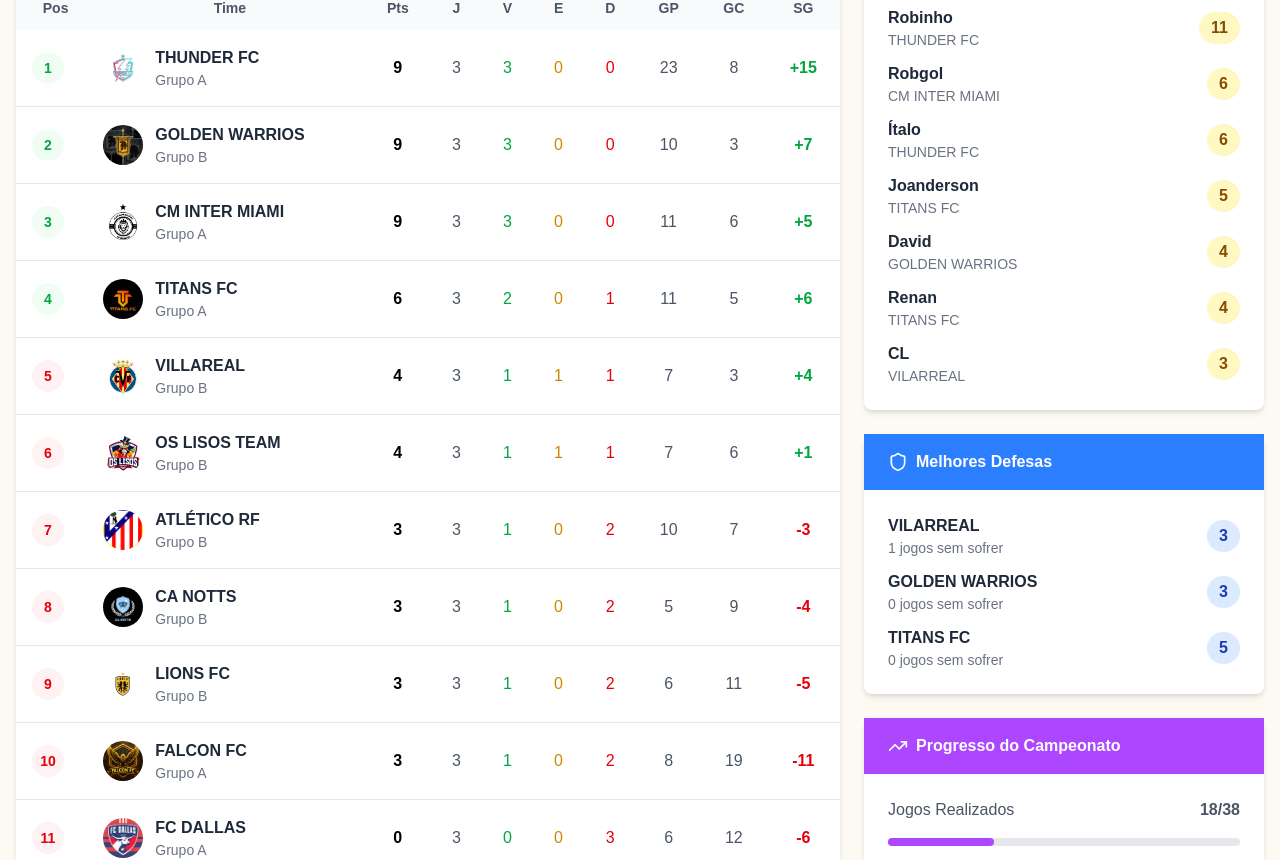
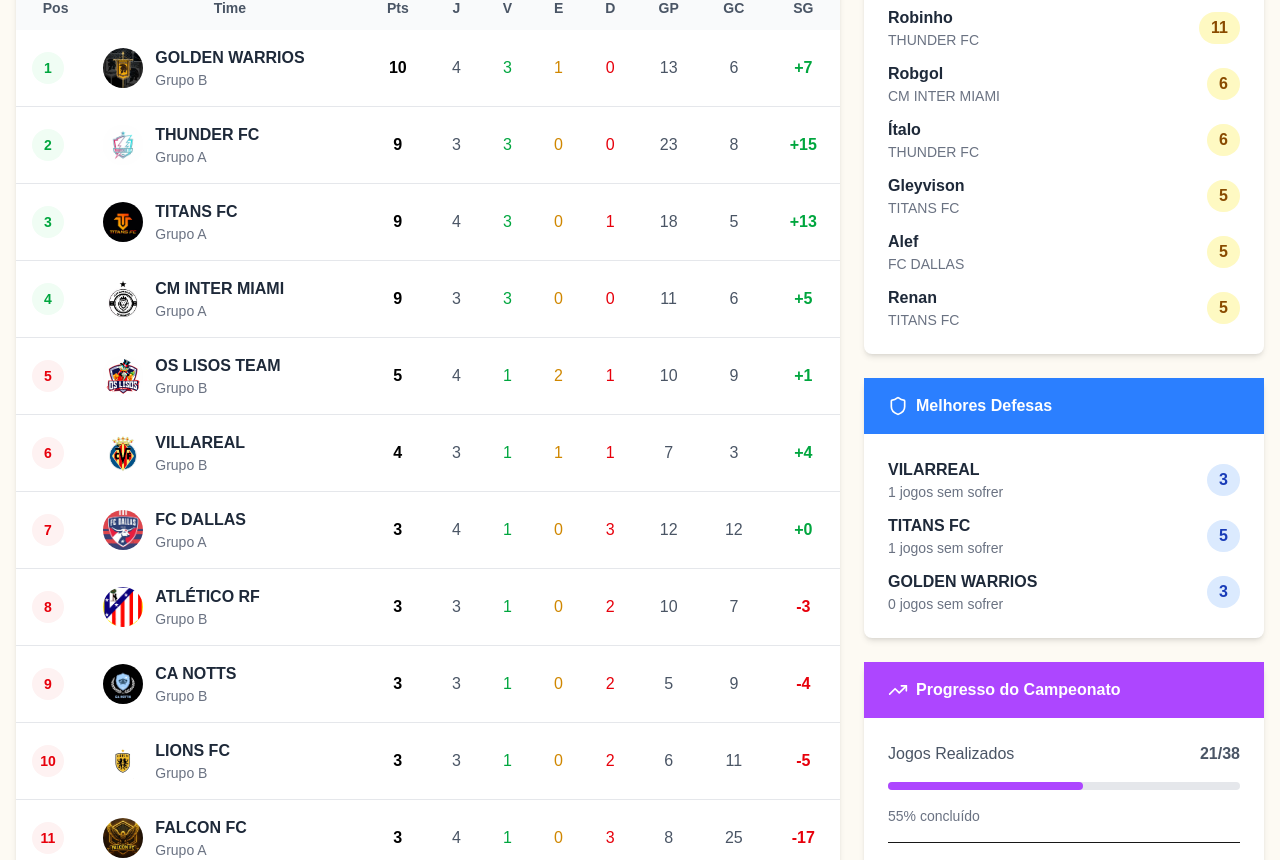
Before and after one commit to ArianNogueira/campeoes_travinho, a Next.js app in the folder client/: page /table in a window 1280 px wide. Shown: the part 360-1220 px from the top of the page. Built offline with nearby package versions, Linux system fonts and the light colour scheme.

Commit message:
feat: result update

```diff
--- a/client/src/app/matches/matches.json
+++ b/client/src/app/matches/matches.json
@@ -20,9 +20,9 @@
     {"id":17,"date":"16/07/2025","time":"20:00","round":3,"group":"A","home":{"id":5,"name":"TG FC","group":"Grupo A", "score": 3, "emblem":null},"away":{"id":1,"name":"CM INTER MIAMI","group":"Grupo A", "score": 5, "emblem":null}},
     {"id":18,"date":"16/07/2025","time":"21:00","round":3,"group":"B","home":{"id":11,"name":"CA NOTTS","group":"Grupo B", "score": 4, "emblem":null},"away":{"id":7,"name":"LIONS FC","group":"Grupo B", "score": 3, "emblem":null}},
 
-    {"id":19,"date":"18/07/2025","time":"19:00","round":4,"group":"A","home":{"id":4,"name":"FALCON FC","group":"Grupo A", "score": "", "emblem":null},"away":{"id":6,"name":"FC DALLAS","group":"Grupo A", "score": "", "emblem":null}},
-    {"id":20,"date":"18/07/2025","time":"20:00","round":4,"group":"A","home":{"id":5,"name":"TG FC","group":"Grupo A", "score": "", "emblem":null},"away":{"id":3,"name":"TITANS FC","group":"Grupo A", "score": "", "emblem":null}},
-    {"id":21,"date":"18/07/2025","time":"21:00","round":4,"group":"B","home":{"id":10,"name":"GOLDEN WARRIOS","group":"Grupo B", "score": "", "emblem":null},"away":{"id":12,"name":"OS LISOS TEAM","group":"Grupo B", "score": "", "emblem":null}},
+    {"id":19,"date":"18/07/2025","time":"19:00","round":4,"group":"A","home":{"id":4,"name":"FALCON FC","group":"Grupo A", "score": 0, "emblem":null},"away":{"id":6,"name":"FC DALLAS","group":"Grupo A", "score": 6, "emblem":null}},
+    {"id":20,"date":"18/07/2025","time":"20:00","round":4,"group":"A","home":{"id":5,"name":"TG FC","group":"Grupo A", "score": 0, "emblem":null},"away":{"id":3,"name":"TITANS FC","group":"Grupo A", "score": 7, "emblem":null}},
+    {"id":21,"date":"18/07/2025","time":"21:00","round":4,"group":"B","home":{"id":10,"name":"GOLDEN WARRIOS","group":"Grupo B", "score": 3, "emblem":null},"away":{"id":12,"name":"OS LISOS TEAM","group":"Grupo B", "score": 3, "emblem":null}},
     {"id":22,"date":"21/07/2025","time":"19:00","round":4,"group":"A","home":{"id":1,"name":"CM INTER MIAMI","group":"Grupo A", "score": "", "emblem":null},"away":{"id":2,"name":"THUNDER FC","group":"Grupo A", "score": "", "emblem":null}},
     {"id":23,"date":"21/07/2025","time":"20:00","round":4,"group":"B","home":{"id":11,"name":"CA NOTTS","group":"Grupo B", "score": "", "emblem":null},"away":{"id":9,"name":"VILARREAL","group":"Grupo B", "score": "", "emblem":null}},
     {"id":24,"date":"21/07/2025","time":"21:00","round":4,"group":"B","home":{"id":7,"name":"LIONS FC","group":"Grupo B", "score": "", "emblem":null},"away":{"id":8,"name":"ATLÉTICO RF","group":"Grupo B", "score": "", "emblem":null}},
--- a/client/src/app/matches/page.tsx
+++ b/client/src/app/matches/page.tsx
@@ -41,7 +41,7 @@ import matchesJson from "./matches.json";
 export default function MatchesPage() {
   const [matches, setMatches] = useState<Match[]>([]);
   const [selectedTeam, setSelectedTeam] = useState("all");
-  const [selectedRound, setSelectedRound] = useState(3);
+  const [selectedRound, setSelectedRound] = useState(4);
   const [editingMatch, setEditingMatch] = useState<Match | null>(null);
   const [editData, setEditData] = useState({ date: "", time: "", round: 1 });
   const [selectedMatch, setSelectedMatch] = useState<Match | null>(null);
@@ -304,7 +304,7 @@ export default function MatchesPage() {
             className="mx-auto border border-gray-200 rounded-xl p-4 shadow-md bg-white mb-6 max-w-xl md:max-w-full"
           >
             {/* Cabeçalho da partida: rodada + botão editar */}
-            <div className="flex flex-col sm:flex-row sm:justify-between sm:items-center gap-2 mb-2">
+            <div className="flex flex-col  sm:flex-row sm:justify-between sm:items-center gap-2 mb-2">
               <div className="text-center w-full text-sm text-indigo-600 font-semibold">
                 Rodada {match.round} · Grupo {match.group}
               </div>
@@ -316,7 +316,7 @@ export default function MatchesPage() {
                   Editar
                 </button>
                 <button
-                  className="bg-green-600 px-3 py-2 text-sm text-white rounded hover:bg-green-700 transition-colors ml-2"
+                  className="bg-green-600 px-2 py-1.5 mt-1 text-sm text-white rounded hover:bg-green-700 transition-colors ml-2 md:ml-0"
                   onClick={() => openDetailsModal(match)}
                 >
                   Partida
--- a/client/src/app/table/mockData.ts
+++ b/client/src/app/table/mockData.ts
@@ -48,14 +48,14 @@ export const standings = [
     team: "TITANS FC",
     group: "A",
     position: 3,
-    points: 6,
-    played: 3,
-    won: 2,
+    points: 9,
+    played: 4,
+    won: 3,
     drawn: 0,
     lost: 1,
-    goalsFor: 11,
+    goalsFor: 18,
     goalsAgainst: 5,
-    goalDifference: 6,
+    goalDifference: 13,
     img: titans
   },
   {
@@ -64,13 +64,13 @@ export const standings = [
     group: "A",
     position: 4,
     points: 3,
-    played: 3,
+    played: 4,
     won: 1,
     drawn: 0,
-    lost: 2,
+    lost: 3,
     goalsFor: 8,
-    goalsAgainst: 19,
-    goalDifference: -11,
+    goalsAgainst: 25,
+    goalDifference: -17,
     img: falcon
   },
   {
@@ -79,13 +79,13 @@ export const standings = [
     group: "A",
     position: 5,
     points: 0,
-    played: 3,
+    played: 4,
     won: 0,
     drawn: 0,
-    lost: 3,
+    lost: 4,
     goalsFor: 6,
-    goalsAgainst: 15,
-    goalDifference: -9,
+    goalsAgainst: 22,
+    goalDifference: -16,
     img: tungo
   },
   {
@@ -93,14 +93,14 @@ export const standings = [
     team: "FC DALLAS",
     group: "A",
     position: 6,
-    points: 0,
-    played: 3,
-    won: 0,
+    points: 3,
+    played: 4,
+    won: 1,
     drawn: 0,
     lost: 3,
-    goalsFor: 6,
+    goalsFor: 12,
     goalsAgainst: 12,
-    goalDifference: -6,
+    goalDifference: 0,
     img: dallas
   },
 
@@ -155,13 +155,13 @@ export const standings = [
     team: "GOLDEN WARRIOS",
     group: "B",
     position: 4,
-    points: 9,
-    played: 3,
+    points: 10,
+    played: 4,
     won: 3,
-    drawn: 0,
+    drawn: 1,
     lost: 0,
-    goalsFor: 10,
-    goalsAgainst: 3,
+    goalsFor: 13,
+    goalsAgainst: 6,
     goalDifference: 7,
     img: goden
   },
@@ -185,13 +185,13 @@ export const standings = [
     team: "OS LISOS TEAM",
     group: "B",
     position: 6,
-    points: 4,
-    played: 3,
+    points: 5,
+    played: 4,
     won: 1,
-    drawn: 1,
+    drawn: 2,
     lost: 1,
-    goalsFor: 7,
-    goalsAgainst: 6,
+    goalsFor: 10,
+    goalsAgainst: 9,
     goalDifference: 1,
     img: lisos
   },
@@ -202,14 +202,13 @@ export const topScorers = [
   { name: "Robinho", team: "THUNDER FC", goals: 11 },
   { name: "Robgol", team: "CM INTER MIAMI", goals: 6 },
   { name: "Ítalo", team: "THUNDER FC", goals: 6 },
-  { name: "Joanderson", team: "TITANS FC", goals: 5 },
-  { name: "David", team: "GOLDEN WARRIOS", goals: 4 },
-  { name: "Renan", team: "TITANS FC", goals: 4 },
-  { name: "CL", team: "VILARREAL", goals: 3 },
+  { name: "Gleyvison", team: "TITANS FC", goals: 5 },
+  { name: "Alef", team: "FC DALLAS", goals: 5 },
+  { name: "Renan", team: "TITANS FC", goals: 5 },
 ];
 
 export const bestDefenses = [
   { team: "VILARREAL", goalsAgainst: 3, cleanSheets: 1 },
+  { team: "TITANS FC", goalsAgainst: 5, cleanSheets: 1 },
   { team: "GOLDEN WARRIOS", goalsAgainst: 3, cleanSheets: 0 },
-  { team: "TITANS FC", goalsAgainst: 5, cleanSheets: 0 },
 ];
--- a/client/src/app/table/page.tsx
+++ b/client/src/app/table/page.tsx
@@ -292,24 +292,24 @@ const StandingsPage = () => {
                 <div className="space-y-4">
                   <div className="flex items-center justify-between text-gray-600">
                     <span>Jogos Realizados</span>
-                    <span className="font-bold">18/38</span>
+                    <span className="font-bold">21/38</span>
                   </div>
                   <div className="w-full h-2 bg-gray-200 rounded-full">
                     <div
                       className="h-2 bg-purple-500 rounded-full"
-                      style={{ width: "30%" }}
+                      style={{ width: "55.26%" }}
                     ></div>
                   </div>
-                  <div className="text-sm text-gray-500">25% concluído</div>
+                  <div className="text-sm text-gray-500">55% concluído</div>
 
                   <div className="pt-4 space-y-2 border-t">
                     <div className="flex justify-between text-gray-600">
                       <span>Total de Gols</span>
-                      <span className="font-bold">104</span>
+                      <span className="font-bold">123</span>
                     </div>
                     <div className="flex justify-between text-gray-600">
                       <span>Média por Jogo</span>
-                      <span className="font-bold">5,7</span>
+                      <span className="font-bold">5,8</span>
                     </div>
                   </div>
                 </div>
--- a/client/src/components/mockNews.ts
+++ b/client/src/components/mockNews.ts
@@ -105,4 +105,39 @@ export const news: NewsItem[] = [
     summary:
     "O Golden confirmou o favoritismo e manteve os 100% de aproveitamento, isolando-se ainda mais na liderança da competição. Já o Atlético conheceu sua segunda derrota consecutiva e precisa reagir rápido para seguir vivo na briga pela classificação."
   },
+  {
+    id: 15,
+    title: "🔥 Dallas ressurge com goleada e mantém viva a esperança de classificação!",
+    date: "18/07/2025",
+    summary:
+    "Depois de um início difícil, o Dallas reencontrou o bom futebol e venceu com uma goleada convincente, reacendendo as chances de avançar para a próxima fase. Enquanto isso, o Falcon sofreu mais uma derrota e agora vê sua classificação em sério risco."
+  },
+  {
+    id: 16,
+    title: "🛡️ Titans goleia e deixa o TG FC próximo da eliminação",
+    date: "18/07/2025",
+    summary:
+    "O Titans mostrou força e foco ao vencer o TG FC por 7 a 0, em uma partida dominante do início ao fim. Com esse resultado, as chances de classificação do TG FC ficam em 1%, enquanto o Titans segue firme na briga pela liderança."
+  },
+  {
+    id: 17,
+    title: "⚖️ Golden e Lisos Team ficam no empate",
+    date: "18/07/2025",
+    summary:
+    "Em uma partida equilibrada do início ao fim, Golden e Lisos Team ficaram no empate, mostrando forças iguais em campo. O resultado mantém as duas equipes vivas na disputa por uma vaga na próxima fase."
+  },
+  {
+    id: 18,
+    title: "🎯 Classificados para a próxima fase!",
+    date: "19/07/2025",
+    summary:
+    "Thunder FC, Titans FC, CM Inter Miami e Golden Warrios garantiram vaga antecipada na próxima fase do campeonato. Agora, a disputa segue intensa apenas para definir as posições na tabela e quem chega com mais força para os mata-matas."
+  },
+  {
+    id: 19,
+    title: "🔥 Grupo B em Chamas!",
+    date: "19/07/2025",
+    summary:
+    "Com a classificação do Golden, agora restam apenas 3 vagas em aberto no Grupo B, que segue completamente embolado, com os times praticamente somando a mesma pontuação. A disputa promete fortes emoções nas próximas rodadas para definir quem avança!"
+  },
 ];
```
